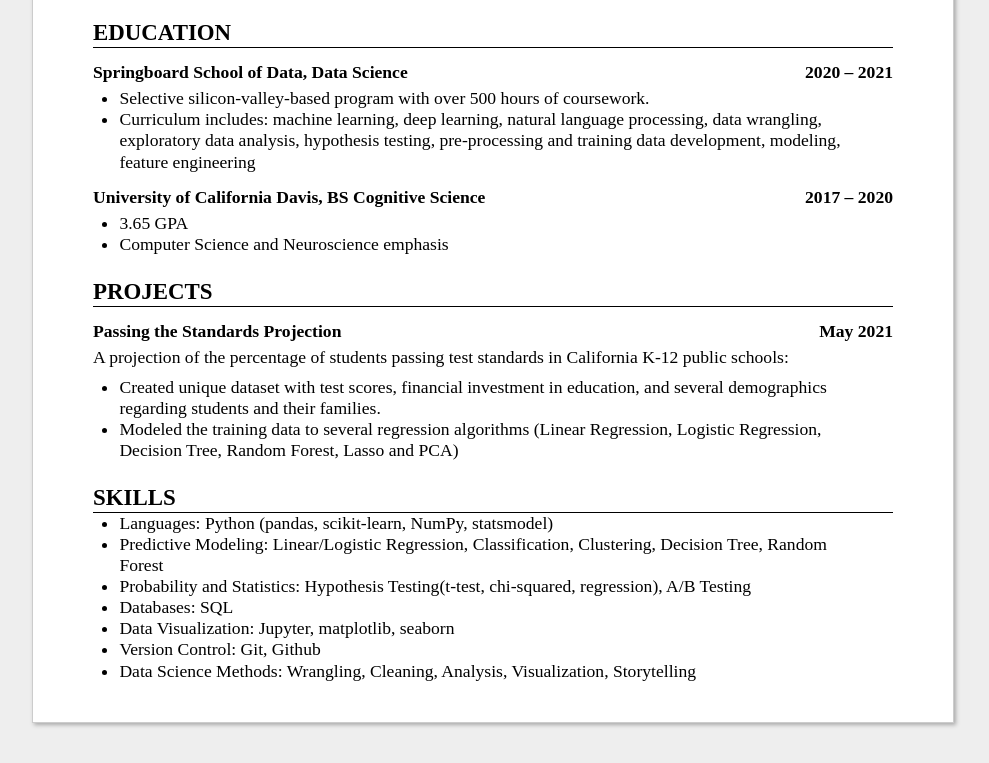
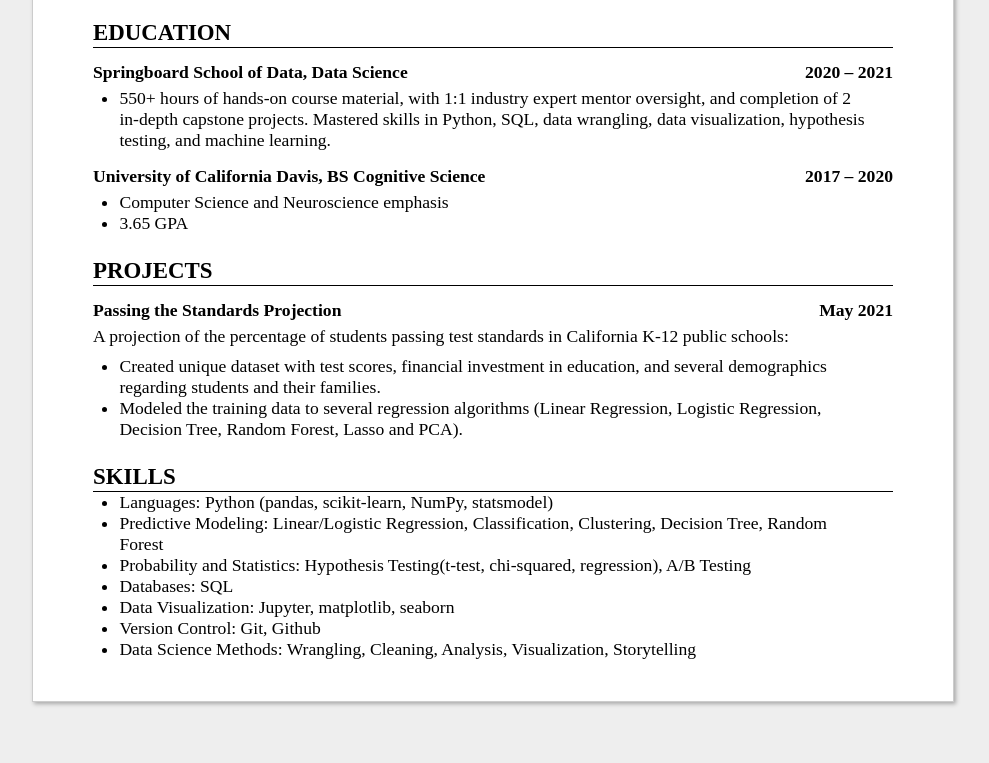
Before and after one commit to gabriellewald/resume.md, a plain HTML site: page docs/index.html in a window 1280 px wide. Shown: the part 996-1759 px from the top of the page, without its empty margins (147-1136 px from the left). After the commit the page ends 1738 px from the top, so only its background shows below. Drawn offline with Linux system fonts and the light colour scheme.

Commit message:
python resume.py

```diff
--- a/docs/index.html
+++ b/docs/index.html
@@ -177,20 +177,21 @@
 <h2>Education</h2>
 <h3><span>Springboard School of Data, Data Science</span> <span>2020 &ndash; 2021</span></h3>
 <ul>
-<li>Selective silicon-valley-based program with over 500 hours of coursework.</li>
-<li>Curriculum includes: machine learning, deep learning, natural language processing, data wrangling, exploratory data analysis, hypothesis testing, pre-processing and training data development, modeling, feature engineering</li>
+<li>550+ hours of hands-on course material, with 1:1 industry expert mentor
+oversight, and completion of 2 in-depth capstone projects. Mastered skills in Python,
+SQL, data wrangling, data visualization, hypothesis testing, and machine learning.</li>
 </ul>
 <h3><span>University of California Davis, BS Cognitive Science</span> <span>2017 &ndash; 2020</span></h3>
 <ul>
+<li>Computer Science and Neuroscience emphasis</li>
 <li>3.65 GPA</li>
-<li>Computer Science and Neuroscience emphasis</li>
 </ul>
 <h2>Projects</h2>
 <h3><span>Passing the Standards Projection</span> <span>May 2021</span></h3>
 <p>A projection of the percentage of students passing test standards in California K-12 public schools:</p>
 <ul>
 <li>Created unique dataset with test scores, financial investment in education, and several demographics regarding students and their families.</li>
-<li>Modeled the training data to several regression algorithms (Linear Regression, Logistic Regression, Decision Tree, Random Forest, Lasso and PCA)</li>
+<li>Modeled the training data to several regression algorithms (Linear Regression, Logistic Regression, Decision Tree, Random Forest, Lasso and PCA).</li>
 </ul>
 <h2>Skills</h2>
 <ul>
```
Also changed, not shown: 1 other file.
